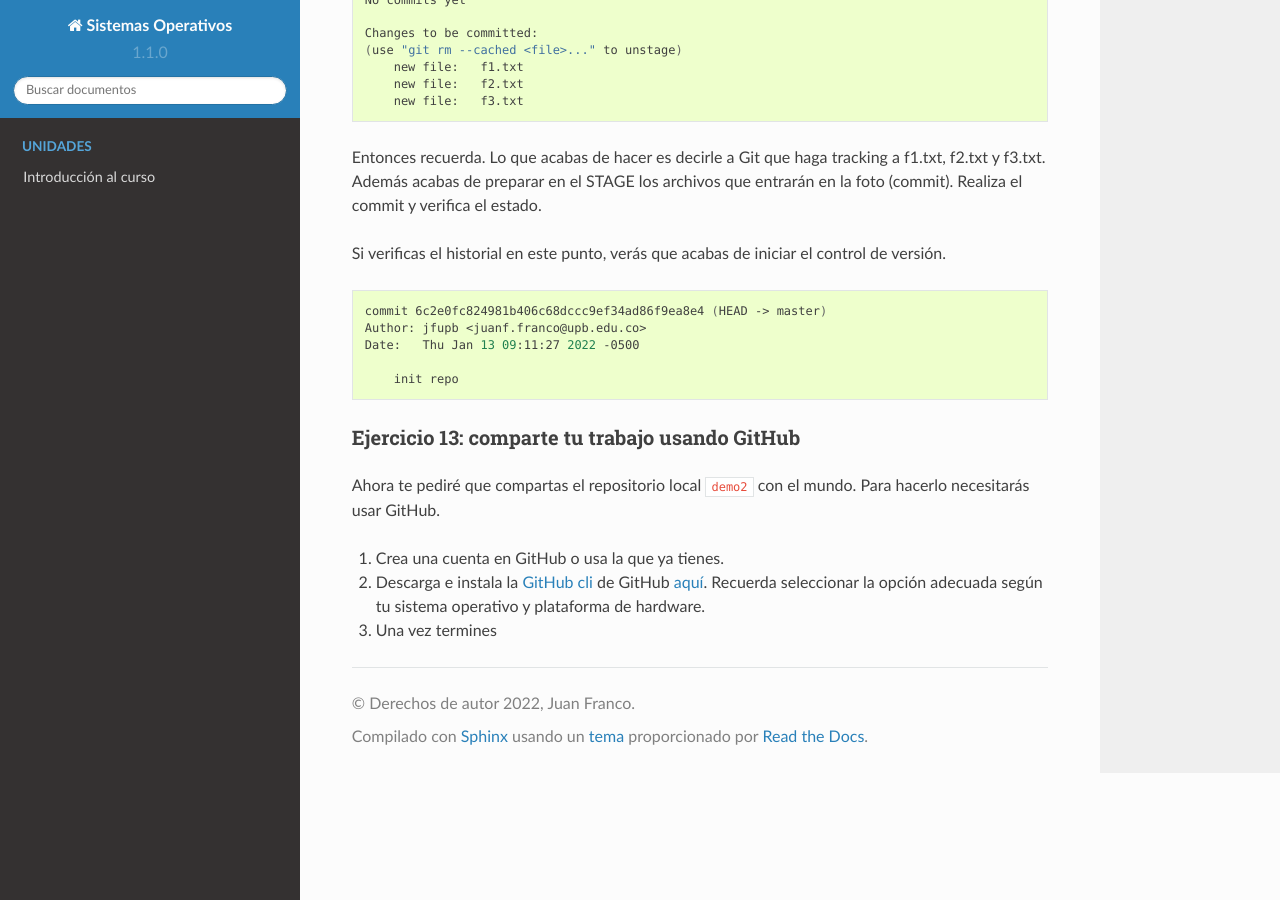
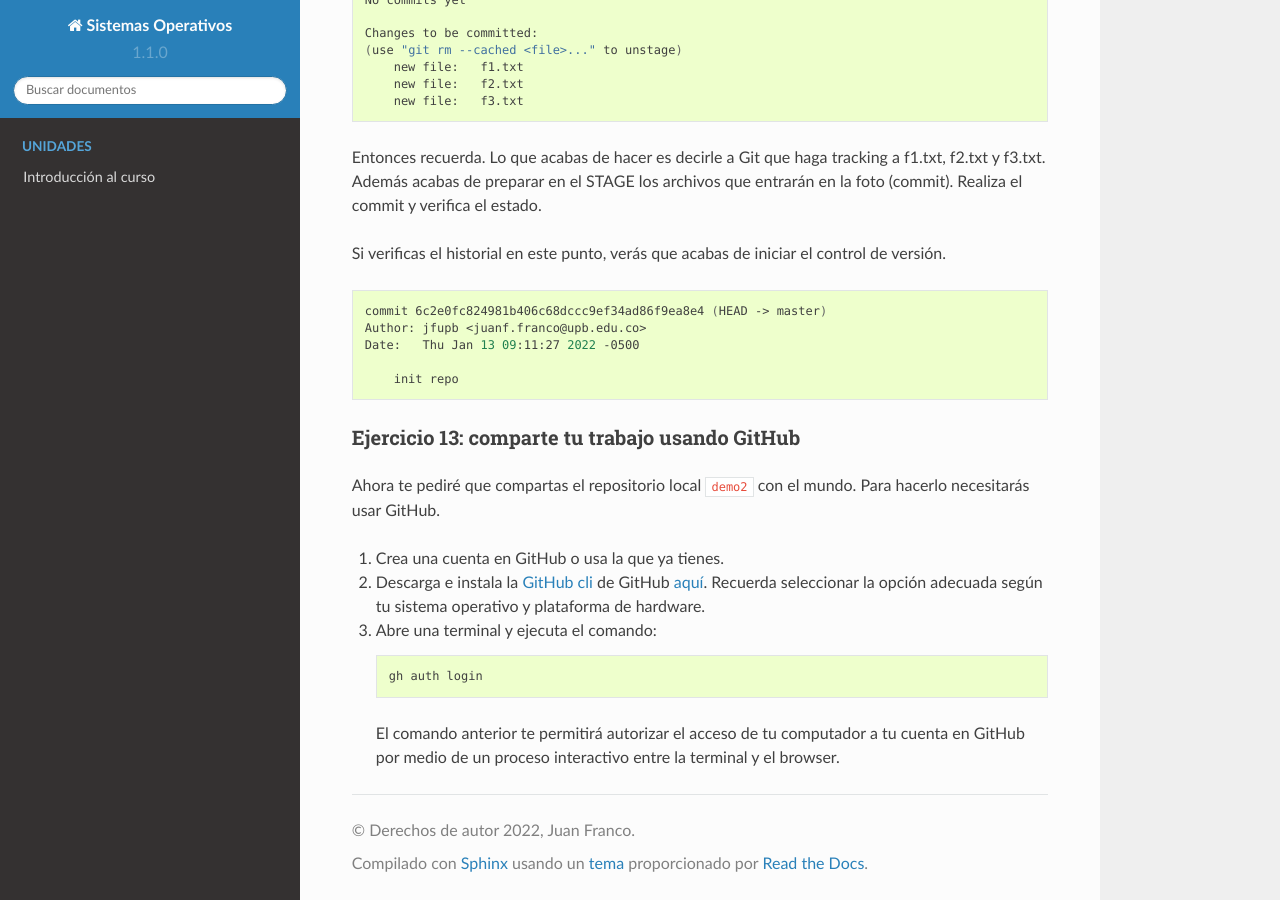
Before and after one commit to juanferfranco/sistemasoperativos, a Sphinx documentation site: the page built from docs/_unidad1/introGit.rst, in a window 1280 px wide and 900 px high, scrolled down 12793 px. Built offline with Sphinx 7.4.7 and the Read the Docs theme 2.0.0, drawn with Linux system fonts in a browser that asks for light colours; pages that are not in the unit, such as notebooks, are missing from menus.

Commit message:
done ejercicio 13

```diff
--- a/docs/_unidad1/introGit.rst
+++ b/docs/_unidad1/introGit.rst
@@ -700,4 +700,12 @@ Para hacerlo necesitarás usar GitHub.
 #. Descarga e instala la `GitHub cli <https://cli.github.com/>`__ de GitHub
    `aquí <https://github.com/cli/cli#installation>`__. Recuerda seleccionar
    la opción adecuada según tu sistema operativo y plataforma de hardware.
-#. Una vez termines
+#. Abre una terminal y ejecuta el comando:
+
+   .. code-block:: bash
+
+       gh auth login
+
+   El comando anterior te permitirá autorizar el acceso de tu computador
+   a tu cuenta en GitHub por medio de un proceso interactivo entre la terminal
+   y el browser.
```
